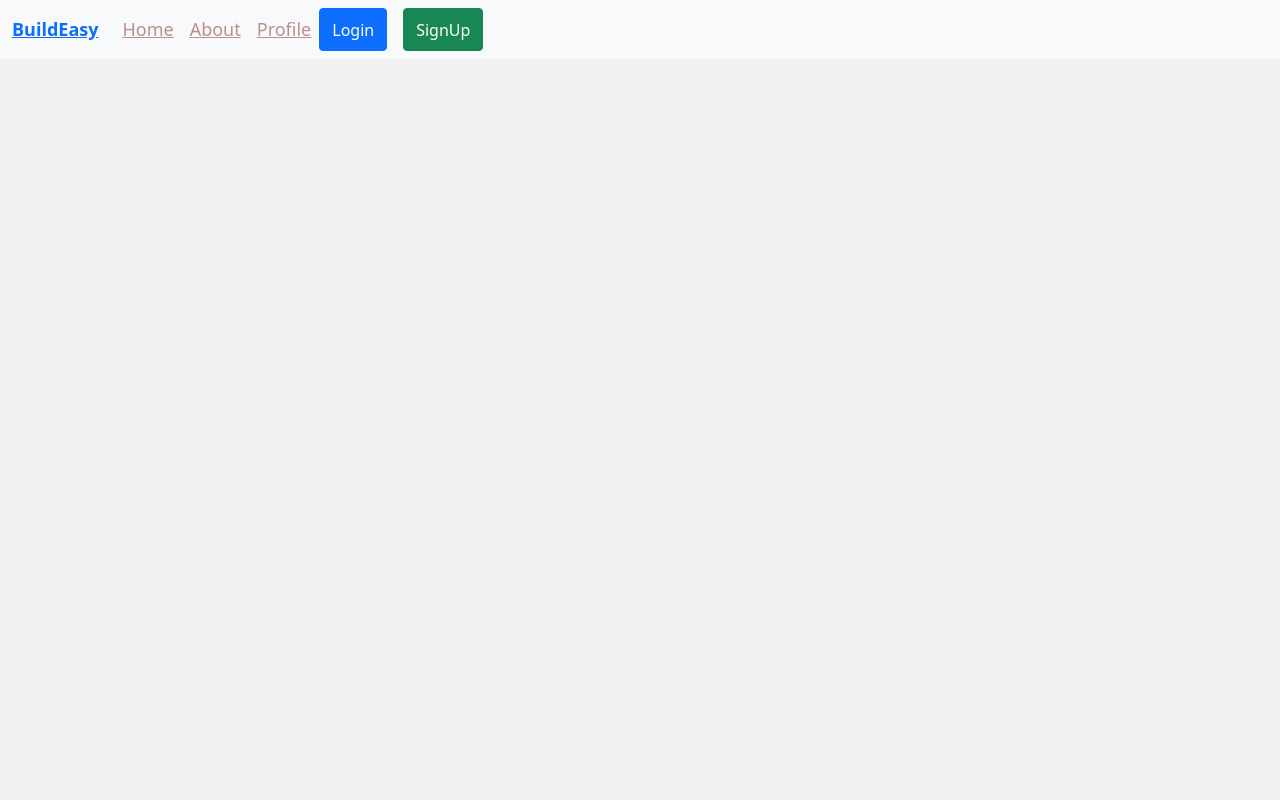
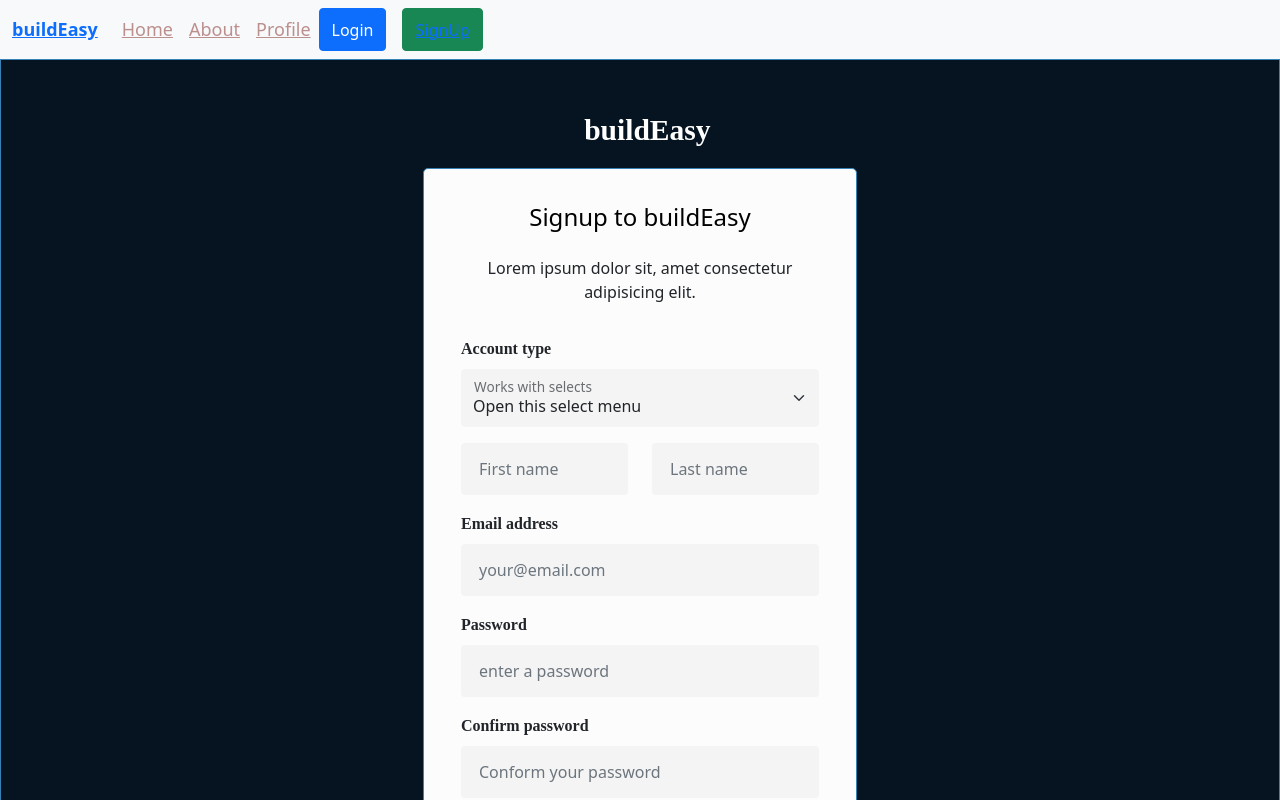
Before and after one commit to widhiwadher/widhi-react-20-10, a React (Create React App) app: page /signup in a window 1280 px wide. Shown: the top 800 px of the page. Built offline with nearby package versions, Linux system fonts and the light colour scheme.

Commit message:
login page and router

```diff
--- a/src/App.css
+++ b/src/App.css
@@ -68,3 +68,59 @@ h1 {
 .shadow {
   margin-top: 100px;
 }
+
+/* -----------------Signup--------------------- */
+.btn-signup :hover{
+
+
+    border: 2px solid #72C4FB;
+    border-radius: unset;
+  }
+  .form-control {
+    background-color:#F4F4F4;
+    border: unset!important;
+    padding: 14px 18px;
+  }
+  .form-control:hover {
+        border: 1px solid #2CA1FB!important;
+    }
+
+    .page-bg{
+      background: #061421;
+      border: 1px solid #3782B5;
+
+      }
+
+      .beam-text {
+          font-family: THICCCBOI;
+          font-style: normal;
+          font-weight: bold;
+          font-size: 29.5564px;
+          text-align: center;
+          color: #FFFFFF;
+  }
+  .signup-container {
+      width: 434px;
+     height: 807px;
+     top:  145px;
+     bottom: 145px;
+     margin :0 auto;
+     background: #FCFCFC;
+     border: 1px solid #3782B5;
+     border-radius: 5px;
+     padding: 34px 37px;
+
+  }
+
+  .signup-text {
+      text-align: center;
+
+      color : black;
+  }
+  .form-label {
+  font-family:THICCCBOI;
+  font-style: normal;
+  font-weight: bold;
+  font-size: 16px;
+  line-height: 24px;
+  }
--- a/src/App.js
+++ b/src/App.js
@@ -11,6 +11,8 @@ import Searchbox from './components/Searchbox';
 import Cities from "./components/Cities";
 import Reducer from './reducers/Reducer';
 import "./App.css";
+import Signup from './components/Signup';
+
 
 function App() {
   return (
@@ -25,6 +27,7 @@ function App() {
           <Route path="/about" component={About}></Route>
 
           <Route path="/profile" component={Profile}></Route>
+          <Route path="/signup" component={Signup}></Route>
 
         </Switch>
 
--- a/src/components/Navbar.js
+++ b/src/components/Navbar.js
@@ -8,7 +8,7 @@ const Navbar = () => {
     <div className="row-fluid">
       <nav className="navbar navbar-expand-lg navbar-light bg-light">
         <div className="container-fluid ">
-          <a className="navbar-brand decorate"> <Link to="/"><strong>BuildEasy</strong></Link></a>
+          <a className="navbar-brand decorate"> <Link to="/"><strong>buildEasy</strong></Link></a>
           <button className="navbar-toggler" type="button" data-bs-toggle="collapse" data-bs-target="#navbarNav" aria-controls="navbarNav" aria-expanded="false" aria-label="Toggle navigation">
             <span className="navbar-toggler-icon"></span>
           </button>
@@ -26,7 +26,7 @@ const Navbar = () => {
               </li>
               <div className="d-grid gap-2 d-md-flex justify-content-md-end">
                 <button className=' btn btn-primary  me-md-2' style = {{borderRadious :50 }}>Login</button>
-                <button className='btn btn-success'>SignUp</button>
+                <button className='btn btn-success' ><Link to="/signup">SignUp</Link></button>
               </div>
 
             </ul>
--- /dev/null
+++ b/src/components/Signup.js
@@ -0,0 +1,73 @@
+import React from 'react';
+
+
+function Signup() {
+  return <div>
+      <section class="section-1 ">
+    <div class="container-fluid  page-bg">
+ <p  class = "beam-text mt-5">&nbsp; buildEasy</p>
+
+ <div class = "signup-container">
+     <h4 class = "signup-text text-center ">Signup to buildEasy</h4>
+<p class="p-3 text-center" >Lorem ipsum dolor sit, amet consectetur adipisicing elit.</p>
+
+<form>
+ <div class = "mb-3">
+    <label for="exampleInputEmail1" class="form-label">Account type</label>
+    <div class="form-floating">
+
+        <select class="form-select form-control" id="floatingSelect" aria-label="Floating label select example">
+          <option selected>Open this select menu</option>
+          <option value="1"> I am a contractor</option>
+          <option value="2">I am a client</option>
+          <option value="3">Three</option>
+        </select>
+         <label for="floatingSelect">Works with selects</label>
+      </div>
+    </div>
+
+    <div class="row mb-3">
+        <div class="col ">
+          <input type="text" class="form-control" placeholder="First name" aria-label="First name"></input>
+        </div>
+        <div class="col">
+          <input type="text" class="form-control" placeholder="Last name" aria-label="Last name"></input>
+        </div>
+      </div>
+
+    <div class="mb-3">
+      <label for="exampleInputEmail1" class="form-label">Email address</label>
+      <input type="email" class="form-control" placeholder="your@email.com" id="exampleInputEmail1" aria-describedby="emailHelp"></input>
+
+    </div>
+    <div class="mb-3 input-box">
+      <label for="exampleInputPassword1" class="form-label ">Password</label>
+      <input type="password" class="form-control " placeholder="enter a password"  id="Password"></input>
+    </div>
+
+    <div class="mb-3">
+        <label for="exampleInputPassword1" class="form-label">Confirm password</label>
+        <input type="password" class="form-control" placeholder="Conform your password" id="conformPassword"></input>
+      </div>
+    <div class="mb-3 form-check">
+      <input type="checkbox" class="form-check-input" placeholder="" id="exampleCheck1"></input>
+      <label class="form-check-label" for="exampleCheck1">I accept the terms and conditions.</label>
+    </div>
+    <div class= "form-group">
+        <button type="submit" class="btn-primary btn-signup w-100 p-3">Sign up</button>
+    </div>
+
+    <p class="p-3 text-center">Are you an user? Login to your account</p>
+
+  </form>
+ </div>
+
+
+</div>
+
+</section>
+
+  </div>;
+}
+
+export default Signup;
```
